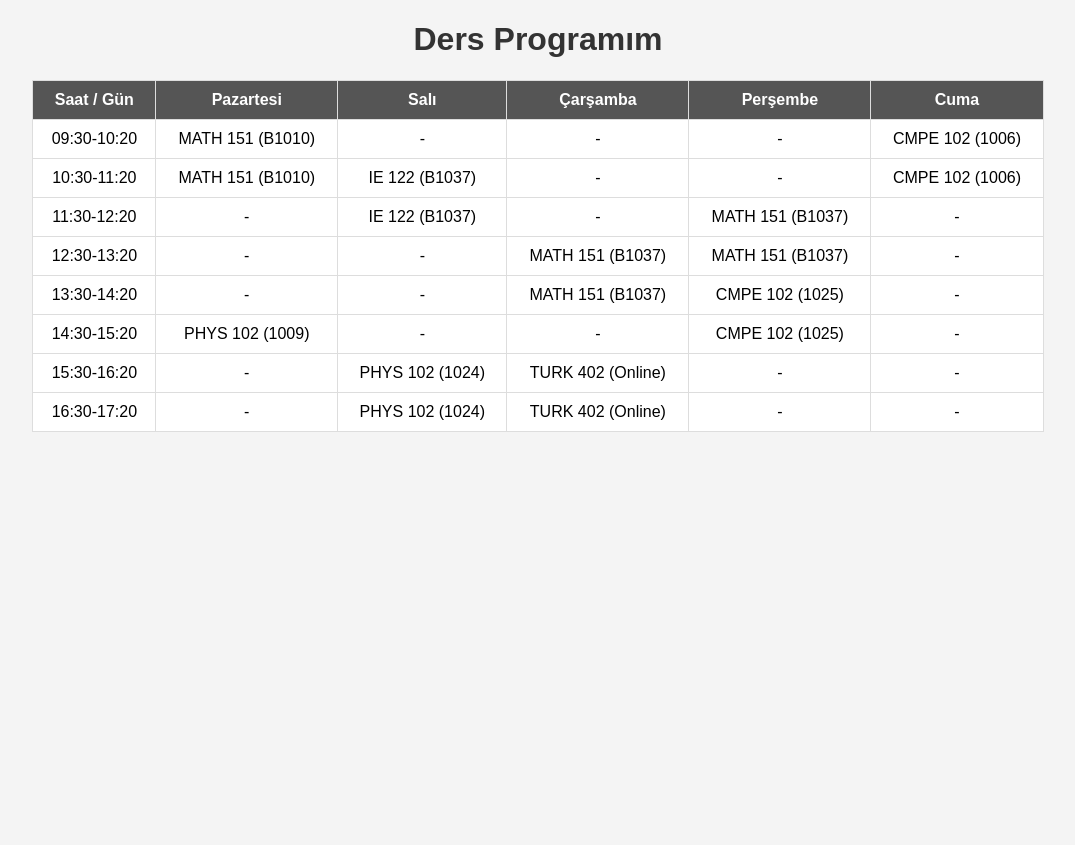
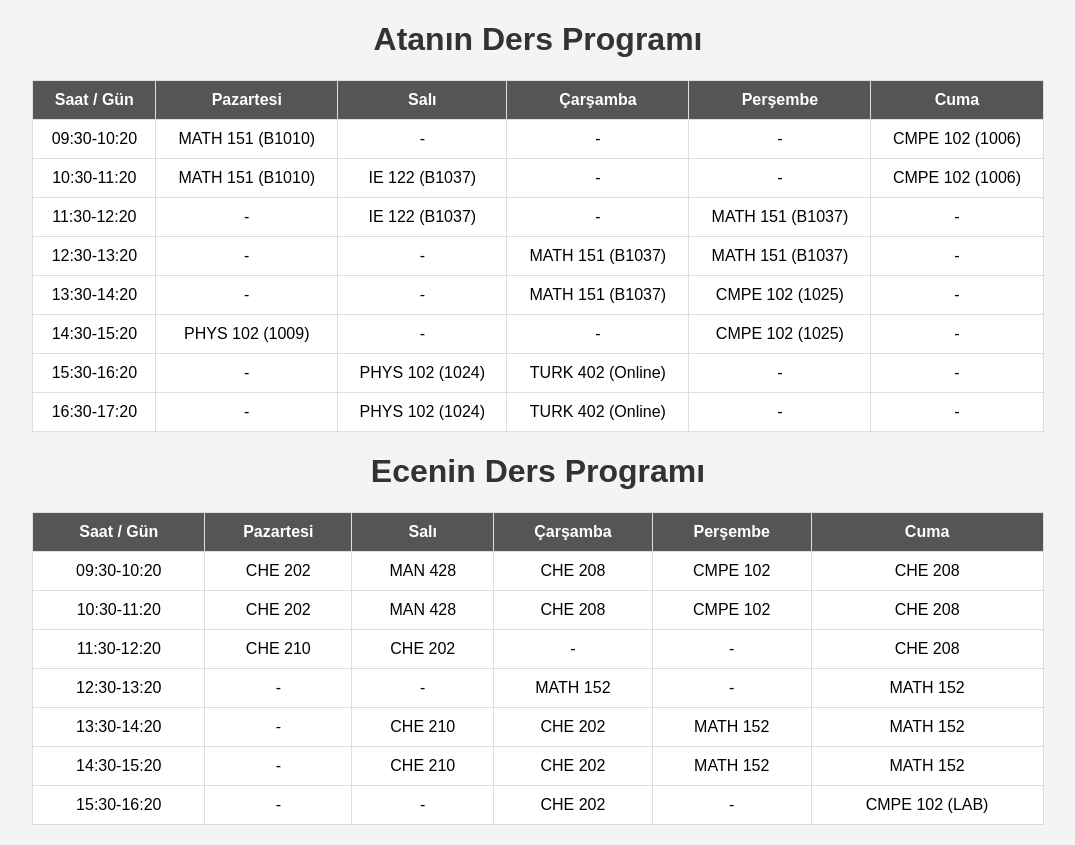
Before and after one commit to atasezgin/ders_programi, a plain HTML site: page index.html in a window 1280 px wide. Shown: the whole page, without its empty margins (102-1177 px from the left). Before the commit the page ends 800 px from the top, so only its background shows below. Drawn offline with Linux system fonts and the light colour scheme.

Commit message:
index.html

```diff
--- a/index.html
+++ b/index.html
@@ -31,7 +31,7 @@
     </style>
 </head>
 <body>
-    <h1>Ders Programım</h1>
+    <h1>Atanın Ders Programı</h1>
     <table>
         <tr>
             <th>Saat / Gün</th>
@@ -106,5 +106,73 @@
             <td>-</td>
         </tr>
     </table>
+
+    <h1>Ecenin Ders Programı</h1>
+    <table>
+        <tr>
+            <th>Saat / Gün</th>
+            <th>Pazartesi</th>
+            <th>Salı</th>
+            <th>Çarşamba</th>
+            <th>Perşembe</th>
+            <th>Cuma</th>
+        </tr>
+        <tr>
+            <td>09:30-10:20</td>
+            <td>CHE 202</td>
+            <td>MAN 428</td>
+            <td>CHE 208</td>
+            <td>CMPE 102</td>
+            <td>CHE 208</td>
+        </tr>
+        <tr>
+            <td>10:30-11:20</td>
+            <td>CHE 202</td>
+            <td>MAN 428</td>
+            <td>CHE 208</td>
+            <td>CMPE 102</td>
+            <td>CHE 208</td>
+        </tr>
+        <tr>
+            <td>11:30-12:20</td>
+            <td>CHE 210</td>
+            <td>CHE 202</td>
+            <td>-</td>
+            <td>-</td>
+            <td>CHE 208</td>
+        </tr>
+        <tr>
+            <td>12:30-13:20</td>
+            <td>-</td>
+            <td>-</td>
+            <td>MATH 152</td>
+            <td>-</td>
+            <td>MATH 152</td>
+        </tr>
+        <tr>
+            <td>13:30-14:20</td>
+            <td>-</td>
+            <td>CHE 210</td>
+            <td>CHE 202</td>
+            <td>MATH 152</td>
+            <td>MATH 152</td>
+        </tr>
+        <tr>
+            <td>14:30-15:20</td>
+            <td>-</td>
+            <td>CHE 210</td>
+            <td>CHE 202</td>
+            <td>MATH 152</td>
+            <td>MATH 152</td>
+        </tr>
+        <tr>
+            <td>15:30-16:20</td>
+            <td>-</td>
+            <td>-</td>
+            <td>CHE 202</td>
+            <td>-</td>
+            <td>CMPE 102 (LAB)</td>
+        </tr>
+    </table>
 </body>
 </html>
```
